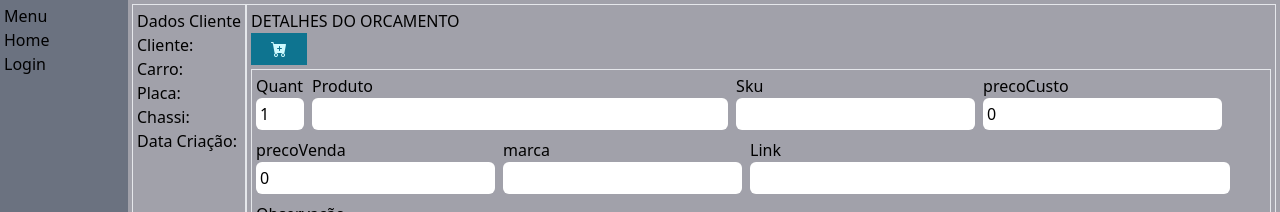
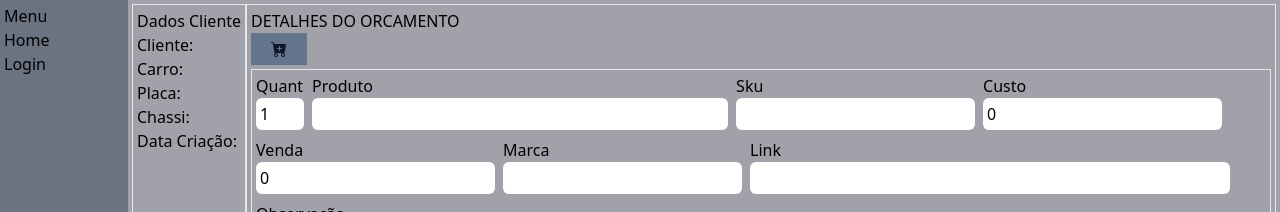
Before and after one commit to michaelfaleiro/app-react-painel, a React (Vite) app: page /app-react-painel/orcamento/1 in a window 1280 px wide. Both pictures are taken after a click on the button "Adicionar Produto". Shown: the top 212 px of the page. Built offline with nearby package versions, Linux system fonts and the light colour scheme; no server answers.

Commit message:
Corrigido icones

```diff
--- a/src/pages/Orcamentos/Index.tsx
+++ b/src/pages/Orcamentos/Index.tsx
@@ -24,10 +24,15 @@ export default function Orcamentos() {
       <main>
         <div className="mb-3">
           <button
-            className="bg-blue-700 hover:bg-blue-800 focus:outline-none focus:ring-4"
+            className="bg-slate-700 hover:bg-slate-900
+             text-slate-300 text-sm
+             focus:outline-none focus:ring-4
+             py-1 px-2
+             "
             onClick={() => setIsOpen(true)}
           >
-            Novo Orcamento
+            <i className="bi bi-clipboard-plus-fill mr-3"></i>
+            Novo
           </button>
         </div>
 
@@ -63,7 +68,7 @@ export default function Orcamentos() {
                     <td>{dateFormatter.format(new Date(item.createdAt))}</td>
                     <td>
                       <Link to={`/app-react-painel/orcamento/${item.id}`}>
-                        <i className="bi bi-card-list"></i>
+                        <i className="bi bi-card-list hover:text-slate-500"></i>
                       </Link>
                     </td>
                   </tr>
--- a/src/pages/Orcamentos/NovoProduto.tsx
+++ b/src/pages/Orcamentos/NovoProduto.tsx
@@ -113,7 +113,7 @@ export default function NovoProduto({ isOpen, setIsOpen, orcId }: Props) {
 
             <div className="flex flex-col">
               <label htmlFor="precoCusto" className="">
-                precoCusto
+                Custo
               </label>
               <input
                 type="text"
@@ -132,7 +132,7 @@ export default function NovoProduto({ isOpen, setIsOpen, orcId }: Props) {
 
             <div className="flex flex-col">
               <label htmlFor="precoVenda" className="">
-                precoVenda
+                Venda
               </label>
               <input
                 type="text"
@@ -151,7 +151,7 @@ export default function NovoProduto({ isOpen, setIsOpen, orcId }: Props) {
 
             <div className="flex flex-col ">
               <label htmlFor="marca" className="">
-                marca
+                Marca
               </label>
               <input
                 type="text"
--- a/src/pages/Orcamentos/Orcamento.tsx
+++ b/src/pages/Orcamentos/Orcamento.tsx
@@ -82,10 +82,11 @@ export default function OrcamentoDetalhes() {
 
           <div className="pb-1">
             <button
+              title="Adicionar Produto"
               onClick={() => setIsOpen(!isOpen)}
-              className="bg-cyan-700 px-5 py-1 hover:bg-cyan-600 "
+              className="bg-slate-500 px-5 py-1 hover:bg-slate-700 text-slate-900 hover:text-slate-400  "
             >
-              <i className="bi bi-cart-plus-fill text-cyan-100"></i>
+              <i className="bi bi-cart-plus-fill "></i>
             </button>
           </div>
           <NovoProduto isOpen={isOpen} setIsOpen={setIsOpen} orcId={data?.id} />
@@ -135,7 +136,10 @@ export default function OrcamentoDetalhes() {
                           target="_blank"
                           rel="noopener noreferrer"
                         >
-                          <i className="bi bi-browser-chrome"></i>
+                          <i
+                            title="Link do Produto"
+                            className="bi bi-browser-chrome text-blue-800 hover:text-blue-500"
+                          ></i>
                         </a>
                       </td>
                       <td>
@@ -146,6 +150,7 @@ export default function OrcamentoDetalhes() {
                       <td>
                         <button type="button">
                           <i
+                            title="Excluir Produto"
                             onClick={() => removeProduto(item.id)}
                             className="bi bi-trash3-fill"
                           ></i>
```
